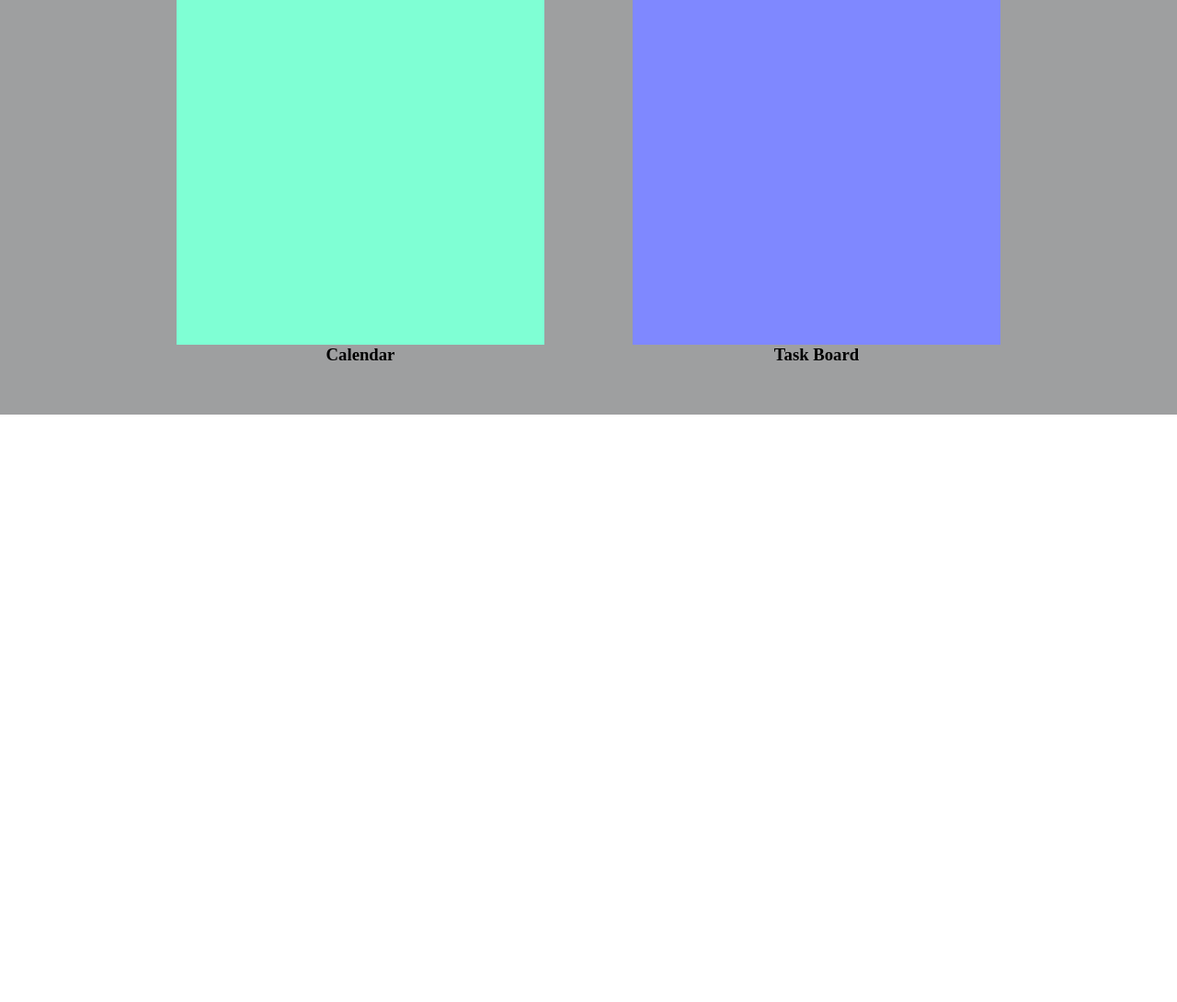
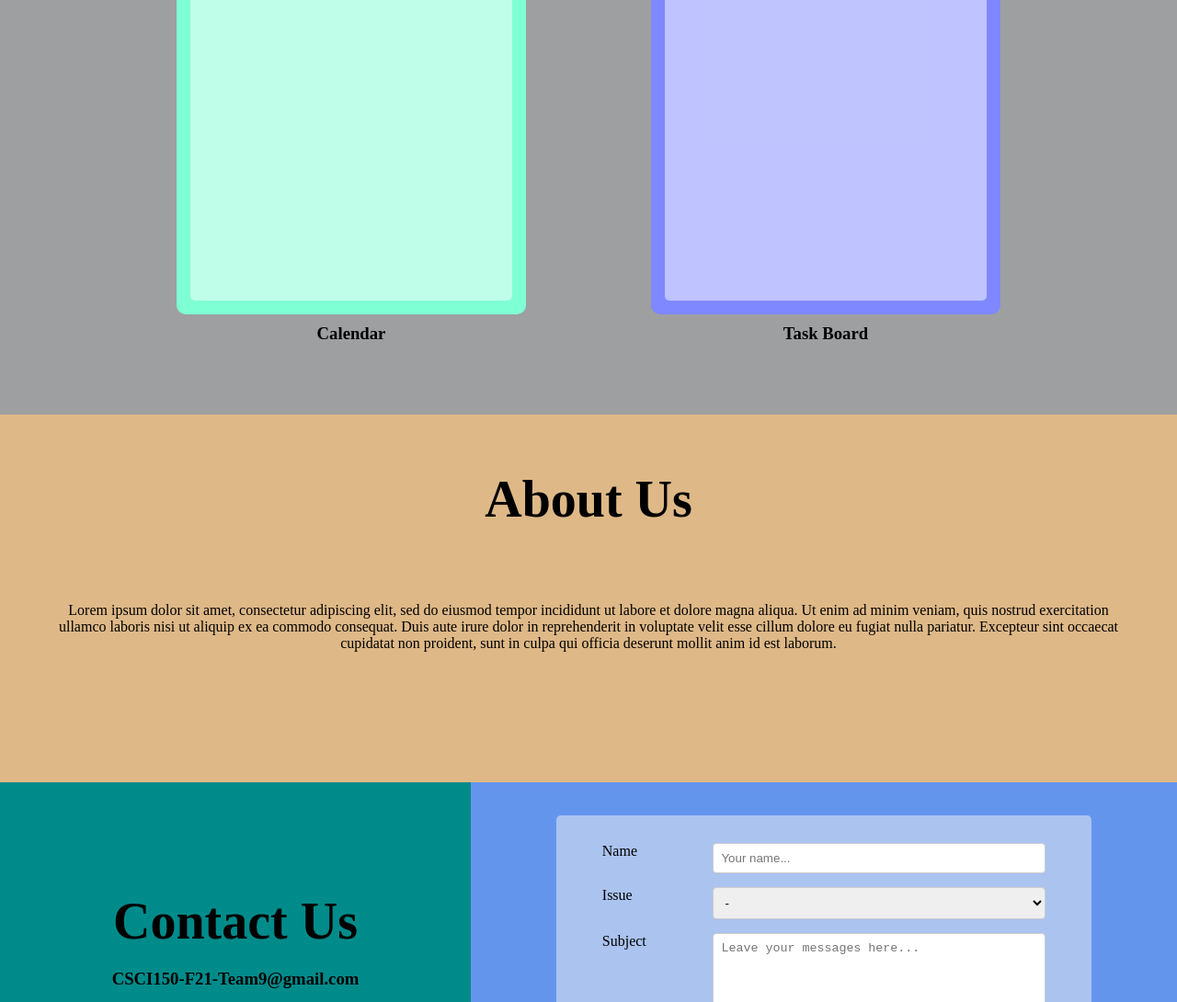
Before and after one commit to FS-CSCI150-F21/FS-CSCI150-F21-Team9, a plain HTML site: page frontend/home.html in a window 1280 px wide. Shown: the part 349-1439 px from the top of the page at 92% size. Before the commit the page ends 800 px from the top, so only its background shows below. Drawn offline with Linux system fonts and the light colour scheme.

Commit message:
home page content

```diff
--- a/frontend/home.css
+++ b/frontend/home.css
@@ -7,12 +7,16 @@
 .title-page {
   height: 20vh;
   background-color: rgba(138, 142, 146, 0.5);
-  display: flex;
-  justify-content: center;
-  align-items: center;
 }
 
-.home-content {
+.title-page h1 {
+  text-align: center;
+  padding-top: 30px;
+}
+
+/*---------------------------------- Section 1 ----------------------------------*/
+
+.first-section {
   height: 80vh;
   background-color: rgba(62, 64, 66, 0.5);
 }
@@ -20,29 +24,176 @@
 .calendar-container {
   position: relative;
   float: left;
-  top: 10%;
+  top: 8%;
   left: 15%;
   text-align: center;
+  transition: transform 0.5s;
 }
 
-.task-board-container {
+.task-manager-container {
   position: relative;
   float: right;
-  top: 10%;
+  top: 8%;
   right: 15%;
   text-align: center;
+  transition: transform 0.5s;
 }
 
 .calendar {
-  height: 500px;
-  width: 400px;
+  height: 480px;
+  width: 380px;
   background-color: aquamarine;
+  border-radius: 10px;
+  display: flex;
+  align-items: center;
+  justify-content: center;
 }
 
-.task-board {
-  height: 500px;
-  width: 400px;
+.task-manager {
+  height: 480px;
+  width: 380px;
   background-color: rgb(127, 136, 255);
+  border-radius: 10px;
+  display: flex;
+  align-items: center;
+  justify-content: center;
 }
 
-/*------------------------------Footer------------------------------*/
+.page-title {
+  margin-top: 10px;
+}
+
+.page-link {
+  height: 450px;
+  width: 350px;
+  background-color: rgba(255, 255, 255, 0.5);
+  border-radius: 5px;
+  cursor: pointer;
+  transition: transform 0.5s;
+}
+
+.calendar-container:hover,
+.task-manager-container:hover {
+  transform: scale(1.1);
+  transition: transform 0.5s;
+}
+
+.second-section {
+  height: 100vh;
+  background-color: rgba(245, 245, 220, 0.5);
+}
+
+/*---------------------------------- Section 2 ----------------------------------*/
+
+.second-section h1 {
+  font-size: 56px !important;
+}
+
+/*---------------------------------- About Us ----------------------------------*/
+
+.about-us {
+  height: 50vh;
+  background-color: burlywood;
+  text-align: center;
+  padding: 60px;
+}
+
+.about-us p {
+  margin-top: 80px;
+}
+
+/*---------------------------------- Contact Us ----------------------------------*/
+
+.contact-us {
+  height: 50vh;
+  background-color: cornflowerblue;
+}
+
+.row {
+  height: 100%;
+  width: 100%;
+}
+
+.col-40-left {
+  float: left;
+  height: 100%;
+  width: 40%;
+  background-color: darkcyan;
+  display: flex;
+  flex-direction: column;
+  justify-content: center;
+  align-items: center;
+}
+
+.col-60-right {
+  float: right;
+  height: 100%;
+  width: 60%;
+  padding: 20px;
+  display: flex;
+  justify-content: center;
+  align-items: center;
+}
+
+.col-40-left-content {
+  margin: 10px;
+}
+
+/*---------------------------------- Contact Us Form ----------------------------------*/
+
+.contact-form {
+  width: 80%;
+  border-radius: 5px;
+  background-color: #f2f2f281;
+  padding: 30px 50px;
+}
+
+.col-25-left {
+  float: left;
+  width: 25%;
+  align-items: center;
+}
+
+.col-75-right {
+  float: right;
+  width: 75%;
+}
+
+.row-form:after {
+  content: "";
+  display: table;
+  clear: both;
+}
+
+input[type="text"],
+select,
+textarea {
+  width: 100%;
+  margin-bottom: 15px;
+  padding: 8px;
+  border: 1px solid #ccc;
+  border-radius: 4px;
+  resize: none;
+}
+
+textarea {
+  height: 120px;
+}
+
+.row-submit {
+  display: flex;
+  justify-content: center;
+}
+
+input[type="submit"] {
+  background-color: rgba(46, 59, 88, 0.5);
+  color: #fff;
+  padding: 8px 50px;
+  border: none;
+  border-radius: 4px;
+  cursor: pointer;
+}
+
+input[type="submit"]:hover {
+  background-color: rgba(96, 123, 182, 0.5);
+}
--- a/frontend/home.html
+++ b/frontend/home.html
@@ -5,22 +5,113 @@
     <meta charset="utf-8" />
     <meta name="viewport" content="width=device-width" />
 
+    <link
+      rel="stylesheet"
+      href="https://cdnjs.cloudflare.com/ajax/libs/font-awesome/4.7.0/css/font-awesome.min.css"
+    />
+
     <title>Home Page</title>
     <link rel="stylesheet" href="home.css" />
   </head>
 
   <body>
-    <section class="title-page">Pawlender</section>
+    <section class="title-page">
+      <h1>Pawlender</h1>
+    </section>
 
-    <section class="home-content">
+    <section class="first-section">
       <div class="calendar-container">
-        <div class="calendar"></div>
-        <h3>Calendar</h3>
+        <div class="calendar">
+          <a href="#">
+            <div class="page-link"></div>
+          </a>
+        </div>
+        <h3 class="page-title">Calendar</h3>
       </div>
-      <div class="task-board-container">
-        <div class="task-board"></div>
-        <h3>Task Board</h3>
+      <div class="task-manager-container">
+        <div class="task-manager">
+          <a href="#">
+            <div class="page-link"></div>
+          </a>
+        </div>
+        <h3 class="page-title">Task Board</h3>
       </div>
+    </section>
+    <section class="second-section">
+      <section class="about-us">
+        <h1>About Us</h1>
+        <p>
+          Lorem ipsum dolor sit amet, consectetur adipiscing elit, sed do
+          eiusmod tempor incididunt ut labore et dolore magna aliqua. Ut enim ad
+          minim veniam, quis nostrud exercitation ullamco laboris nisi ut
+          aliquip ex ea commodo consequat. Duis aute irure dolor in
+          reprehenderit in voluptate velit esse cillum dolore eu fugiat nulla
+          pariatur. Excepteur sint occaecat cupidatat non proident, sunt in
+          culpa qui officia deserunt mollit anim id est laborum.
+        </p>
+      </section>
+      <section class="contact-us">
+        <div class="row">
+          <div class="col-40-left">
+            <h1 class="col-40-left-content">Contact Us</h1>
+            <h3 class="col-40-left-content">CSCI150-F21-Team9@gmail.com</h3>
+            <a
+              class="col-40-left-content"
+              target="_blank"
+              href="https://github.com/FS-CSCI150-F21/FS-CSCI150-F21-Team9"
+              ><i class="fa fa-github" style="font-size: 36px; color: black"></i
+            ></a>
+          </div>
+          <div class="col-60-right">
+            <div class="contact-form">
+              <form action="#">
+                <div class="row-form">
+                  <div class="col-25-left">
+                    <label for="fname">Name</label>
+                  </div>
+                  <div class="col-75-right">
+                    <input
+                      type="text"
+                      id="fname"
+                      name="fname"
+                      placeholder="Your name..."
+                    />
+                  </div>
+                </div>
+                <div class="row-form">
+                  <div class="col-25-left">
+                    <label for="issue">Issue</label>
+                  </div>
+                  <div class="col-75-right">
+                    <select name="issue" id="issue">
+                      <option value="none">-</option>
+                      <option value="home-page">Home Page</option>
+                      <option value="calendar-page">Calendar Page</option>
+                      <option value="Task-page">Task Manager Page</option>
+                      <option value="others">Others</option>
+                    </select>
+                  </div>
+                </div>
+                <dic class="row-form">
+                  <div class="col-25-left">
+                    <label for="subject">Subject</label>
+                  </div>
+                  <div class="col-75-right">
+                    <textarea
+                      name="subject"
+                      id="subject"
+                      placeholder="Leave your messages here..."
+                    ></textarea>
+                  </div>
+                </dic>
+                <div class="row-submit">
+                  <input type="submit" value="Submit" />
+                </div>
+              </form>
+            </div>
+          </div>
+        </div>
+      </section>
     </section>
   </body>
 </html>
```
